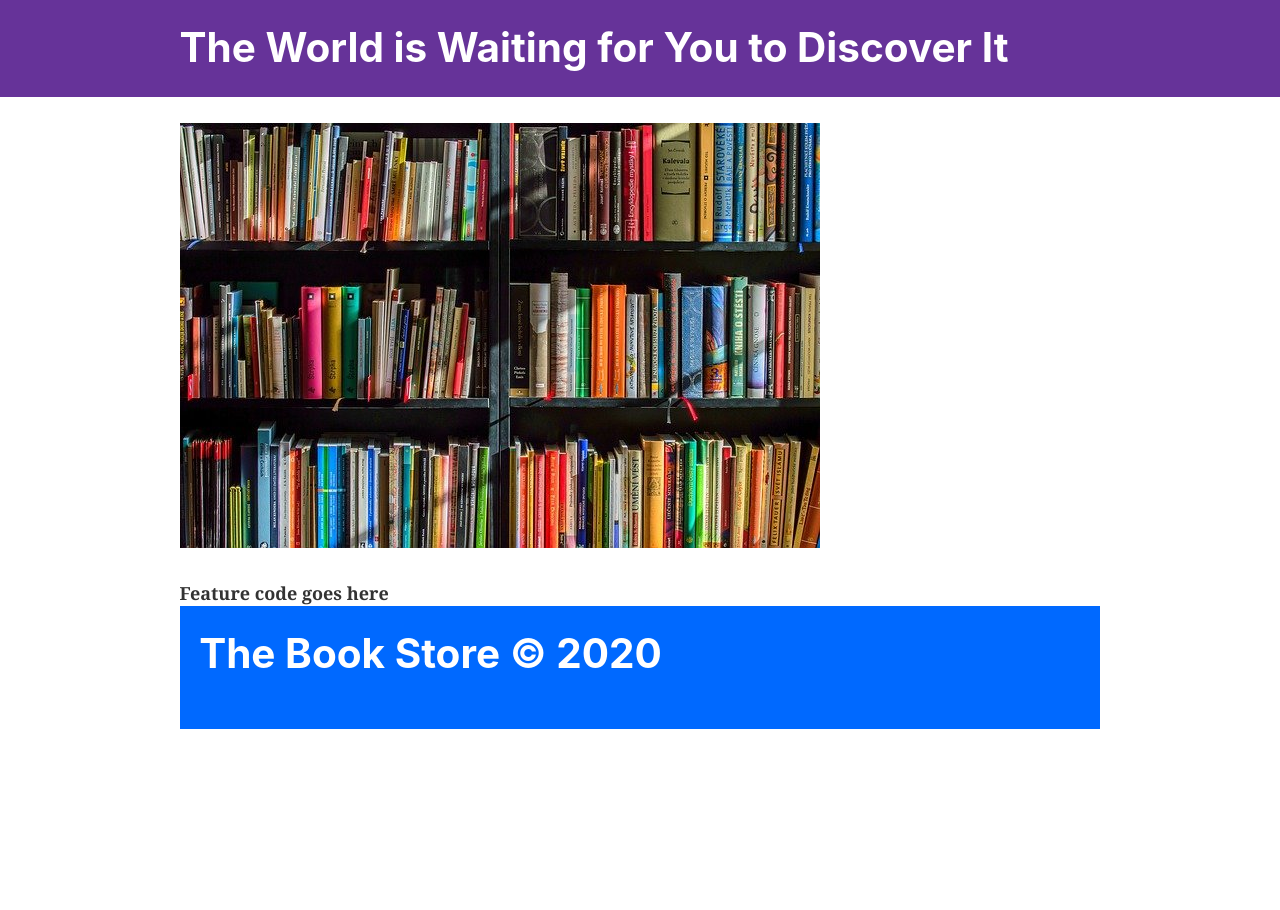
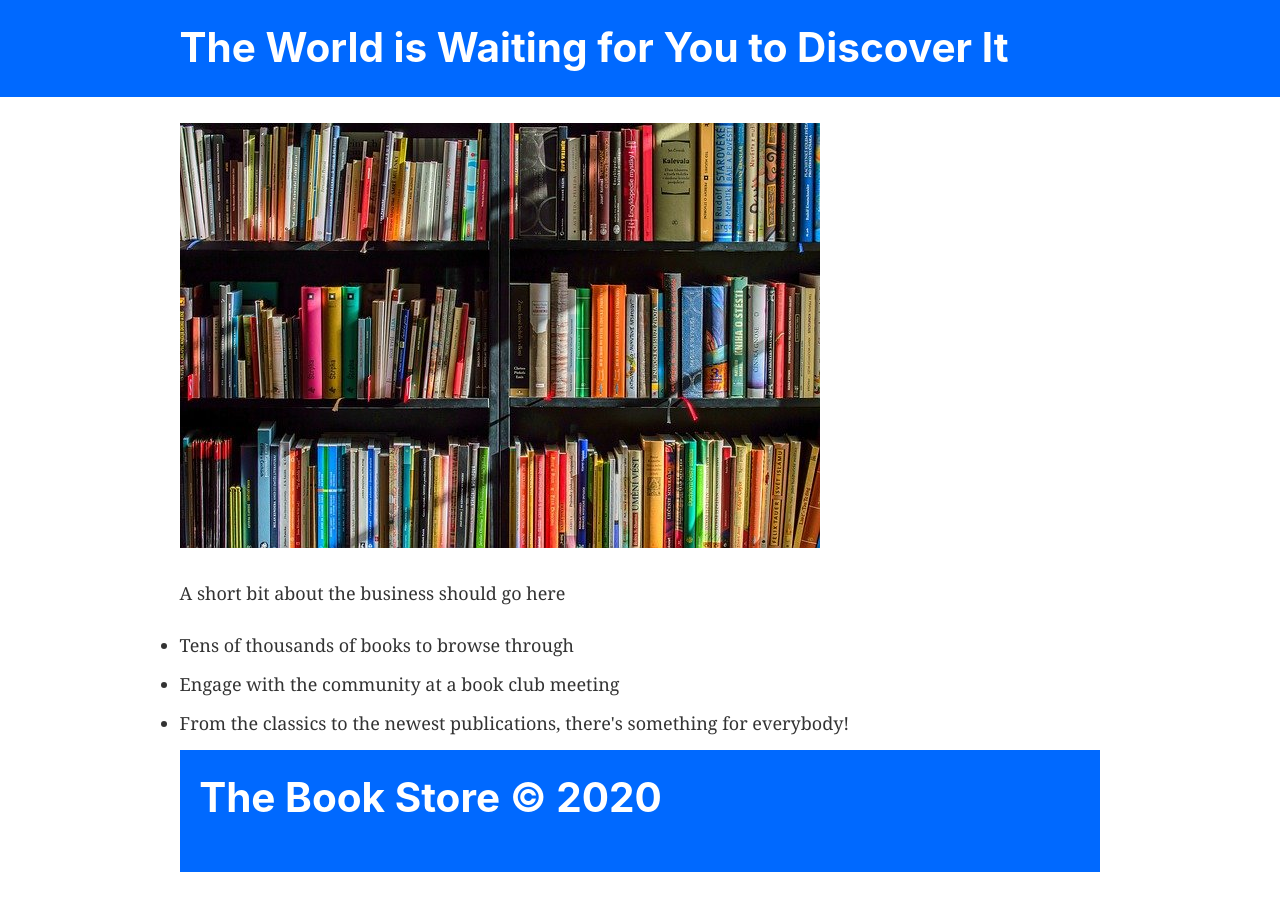
Before and after one commit to Dusch4593/book-store-landing-page, a Gatsby site: page / in a window 1280 px wide. Before the commit the page ends 800 px from the top, so only its background shows below. Built offline with nearby package versions, Linux system fonts and the light colour scheme; Gatsby itself is replaced by a stand-in of ours.

Commit message:
added some styling to form more of a site structure

```diff
--- a/src/components/Features.tsx
+++ b/src/components/Features.tsx
@@ -2,9 +2,16 @@ import React from 'react'
 
 const Features = () => {
     return (
-        <>
-            <strong>Feature code goes here</strong>
-        </>
+        <div className='features-container'>
+            <p className='features-info'>
+                A short bit about the business should go here
+            </p>
+            <ul className='features-list'>
+                <li>Tens of thousands of books to browse through</li>
+                <li>Engage with the community at a book club meeting</li>
+                <li>From the classics to the newest publications, there's something for everybody!</li>
+            </ul>
+        </div>
     )
 }
 
--- a/src/components/header.tsx
+++ b/src/components/header.tsx
@@ -8,7 +8,7 @@ interface Props {
 const Header = ({ siteTitle }: Props) => (
   <header
     style={{
-      background: `rebeccapurple`,
+      background: `#0069ff`,
       marginBottom: `1.45rem`,
     }}
   >
--- a/src/components/layout.css
+++ b/src/components/layout.css
@@ -595,3 +595,14 @@ pre tt:after {
     font-size: 100%;
   }
 }
+
+/* Custom Styles */
+
+.body {
+  text-align: center;
+}
+
+.features-list {
+  text-align: left;
+  margin: auto;
+}
```
